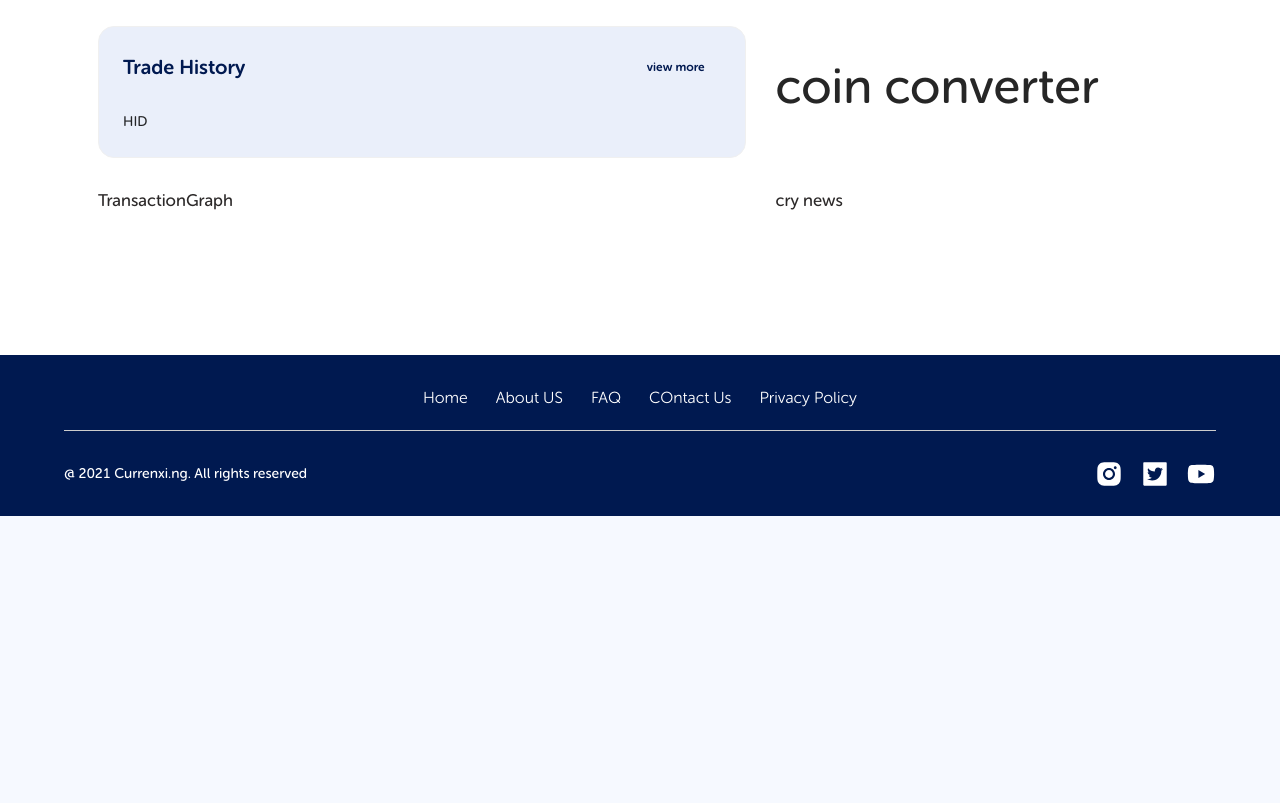
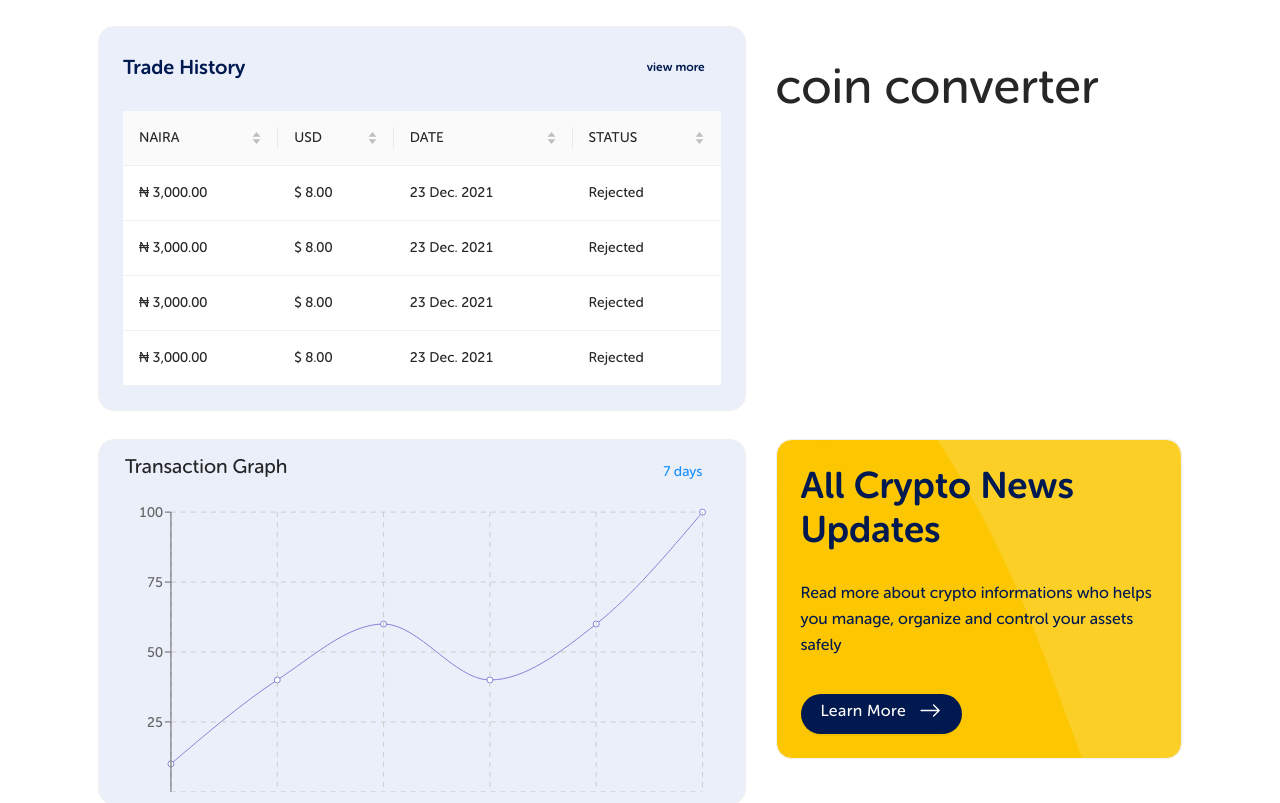
Before and after one commit to sunnextt/curcy-app, a React (Create React App) app: page /dashboard in a window 1280 px wide. Shown: the part 389-1192 px from the top of the page. Before the commit the page ends 905 px from the top, so only its background shows below. Built offline with nearby package versions, Linux system fonts and the light colour scheme.

Commit message:
working on coin converter design

```diff
--- a/package.json
+++ b/package.json
@@ -21,6 +21,7 @@
     "react-redux": "^7.2.6",
     "react-router-dom": "^5.3.0",
     "react-scripts": "4.0.3",
+    "recharts": "^2.1.8",
     "redux": "^4.1.2",
     "redux-connect-decorator": "^0.2.1",
     "redux-localstorage": "^0.4.1",
--- a/src/DashboardPages/Dashboard/Overviews/AllcryptoNews/index.js
+++ b/src/DashboardPages/Dashboard/Overviews/AllcryptoNews/index.js
@@ -0,0 +1,35 @@
+import React from 'react';
+import AllCryptoNewsWrapper, { Button, Card } from './styled';
+import Background from '../../../../assets/dashboard/newBg.png'
+import { BsArrowRight } from 'react-icons/bs';
+
+
+const AllCryptoNews = () => {
+  return (
+    <AllCryptoNewsWrapper>
+      <Card
+        style={{
+          width: '100%',
+          background: '#FCC700',
+          borderRadius: '16px',
+          backgroundImage: `url(${Background})`,
+          backgroundRepeat: 'no-repeat',
+        }}
+      >
+        <div className="news_content_div">
+          <div>
+            <h3>All Crypto News Updates</h3>
+            <h6>Read more about crypto informations who helps you manage, organize and control your assets safely</h6>
+          </div>
+          <div>
+            <Button href="" type="primary" shape="round" size="large">
+              Learn More &nbsp;&nbsp; <BsArrowRight size="29"/>
+            </Button>
+          </div>
+        </div>
+      </Card>
+    </AllCryptoNewsWrapper>
+  );
+};
+
+export default AllCryptoNews;
--- a/src/DashboardPages/Dashboard/Overviews/AllcryptoNews/styled.js
+++ b/src/DashboardPages/Dashboard/Overviews/AllcryptoNews/styled.js
@@ -0,0 +1,50 @@
+import styled from 'styled-components';
+
+import { Button as _Button, Card as _Card } from 'antd';
+
+const AllCryptoNewsWrapper = styled.div``;
+
+export const Card = styled(_Card)`
+  .news_content_div {
+    display: flex;
+    flex-direction: column;
+    justify-content: space-around;
+
+    h6 {
+      font-style: normal;
+      font-weight: normal;
+      font-size: 16px;
+      line-height: 26px;
+      color: #001950;
+      padding: 2rem 0;
+    }
+
+    h3 {
+      font-family: Museo Sans Rounded;
+      font-style: normal;
+      font-weight: bold;
+      font-size: 37px;
+      line-height: 44px;
+      color: #001950;
+      margin: 0;
+    }
+  }
+`;
+export const Button = styled(_Button)`
+  display: flex;
+  align-items: center;
+  justify-content: center;
+  font-style: normal;
+  font-weight: normal;
+  width: 161px;
+  height: 40px;
+  font-size: 14px;
+  line-height: 17px;
+  letter-spacing: 0.4px;
+  color: #ffffff;
+  background: #001950;
+  border-radius: 18px;
+  border: none;
+`;
+
+export default AllCryptoNewsWrapper;
--- a/src/DashboardPages/Dashboard/Overviews/ReferRewards/index.js
+++ b/src/DashboardPages/Dashboard/Overviews/ReferRewards/index.js
@@ -1,11 +1,13 @@
 import React from 'react';
 import ReferRewardWrapper, { Button, Card } from './styled';
 import handok from '../../../../assets/dashboard/handok.png';
+import { BsArrowRight } from 'react-icons/bs';
+
 
 const ReferReward = () => {
   return (
     <ReferRewardWrapper>
-      <Card style={{ width: '100%', background: '#001950', borderRadius: '16px'}}>
+      <Card style={{ width: '100%', background: '#001950', borderRadius: '16px' }}>
         <div className="card_contents">
           <div className="btn_div">
             <div>
@@ -14,7 +16,7 @@ const ReferReward = () => {
             </div>
             <div>
               <Button href="" type="primary" shape="round" size="large">
-                Learn More
+                Learn More &nbsp;&nbsp; <BsArrowRight size="29" style={{paddingTop: "10px"}} />
               </Button>
             </div>
           </div>
--- a/src/DashboardPages/Dashboard/Overviews/ReferRewards/styled.js
+++ b/src/DashboardPages/Dashboard/Overviews/ReferRewards/styled.js
@@ -35,6 +35,7 @@ export const Card = styled(_Card)`
   }
 `;
 export const Button = styled(_Button)`
+  display: flex;
   font-family: Museo Sans Rounded;
   width: 161px;
   height: 40px;
--- a/src/DashboardPages/Dashboard/Overviews/TradeHistory/HistoryTable/index.js
+++ b/src/DashboardPages/Dashboard/Overviews/TradeHistory/HistoryTable/index.js
@@ -0,0 +1,78 @@
+import React from 'react';
+import { Table } from 'antd';
+
+const columns = [
+  {
+    title: 'NAIRA',
+    dataIndex: 'naira',
+    sorter: {
+      compare: (a, b) => a.naira - b.naira,
+    },
+  },
+  {
+    title: 'USD',
+    dataIndex: 'usd',
+    sorter: {
+      compare: (a, b) => a.usd - b.usd,
+    },
+  },
+  {
+    title: 'DATE',
+    dataIndex: 'date',
+    sorter: {
+      compare: (a, b) => a.date - b.date,
+    },
+  },
+  {
+    title: 'STATUS',
+    dataIndex: 'status',
+    sorter: {
+      compare: (a, b) => a.status - b.status,
+    },
+  },
+];
+
+const data = [
+  {
+    key: '1',
+    naira: '₦ 3,000.00',
+    usd: '$ 8.00',
+    date: '23 Dec. 2021',
+    status: 'Rejected',
+  },
+  {
+    key: '2',
+    naira: '₦ 3,000.00',
+    usd: '$ 8.00',
+    date: '23 Dec. 2021',
+    status: 'Rejected',
+  },
+  {
+    key: '3',
+    naira: '₦ 3,000.00',
+    usd: '$ 8.00',
+    date: '23 Dec. 2021',
+    status: 'Rejected',
+  },
+  {
+    key: '4',
+    naira: '₦ 3,000.00',
+    usd: '$ 8.00',
+    date: '23 Dec. 2021',
+    status: 'Rejected',
+  },
+];
+
+function onChange(filters, sorter, extra) {
+  console.log('params', filters, sorter, extra);
+}
+
+const HistoryTable = () => {
+  return (
+    <div>
+      <Table columns={columns} dataSource={data} onChange={onChange} pagination={false} />
+    </div>
+  );
+};
+
+export default HistoryTable;
--- a/src/DashboardPages/Dashboard/Overviews/TradeHistory/index.js
+++ b/src/DashboardPages/Dashboard/Overviews/TradeHistory/index.js
@@ -1,6 +1,7 @@
 import React from 'react';
 import { Col, Row } from 'antd';
 import TradeHistoryWrapper, { Card, Button } from './styled';
+import HistoryTable from './HistoryTable';
 
 const TradeHistory = () => {
   return (
@@ -12,7 +13,9 @@ const TradeHistory = () => {
               <h5>Trade History</h5>
               <Button type="link">view more </Button>
             </div>
-            <div className="table_contents">HID</div>
+            <div className="table_contents">
+              <HistoryTable/>
+            </div>
           </Card>
         </Col>
         <Col xs={24} sm={24} md={8} lg={9}>
--- /dev/null
+++ b/src/DashboardPages/Dashboard/Overviews/TransactionGraph/TransactionGraph/index.js
@@ -0,0 +1,47 @@
+import React from 'react';
+import { ResponsiveContainer, AreaChart, Line, Area, CartesianGrid, XAxis, YAxis, Tooltip, Legend, LineChart } from 'recharts';
+
+const data = [
+  {
+    name: 'Page A',
+    uv: 10,
+  },
+  {
+    name: 'Page B',
+    uv: 40,
+  },
+  {
+    name: 'Page C',
+    uv: 60,
+  },
+  {
+    name: 'Page D',
+    uv: 40,
+  },
+  {
+    name: 'Page E',
+    uv: 60,
+  },
+  {
+    name: 'Page F',
+    uv: 100,
+  },
+];
+
+const renderLineChart = (
+  <ResponsiveContainer width="100%" height={300}>
+    <LineChart data={data} margin={{ top: 20, right: 30, left: 0, bottom: 0 }}>
+      <Line type="monotone" dataKey="uv" stroke="#8884d8" />
+      <CartesianGrid stroke="#ccc" strokeDasharray="5 5" />
+      <YAxis />
+      <Tooltip />
+      {/* <Legend /> */}
+    </LineChart>
+  </ResponsiveContainer>
+);
+
+const TransactionGraph = () => {
+  return <div>{renderLineChart}</div>;
+};
+
+export default TransactionGraph;
--- a/src/DashboardPages/Dashboard/Overviews/TransactionGraph/index.js
+++ b/src/DashboardPages/Dashboard/Overviews/TransactionGraph/index.js
@@ -1,16 +1,26 @@
 import React from 'react';
 import { Col, Row } from 'antd';
 import TransactionGraphWrapper, { Button, Card } from './styled';
+import Graph from './TransactionGraph';
+import AllCryptoNews from '../AllcryptoNews';
 
 const TransactionGraph = () => {
   return (
     <TransactionGraphWrapper>
       <Row>
         <Col xs={24} sm={24} md={16} lg={15} style={{ paddingRight: '30px' }}>
-          TransactionGraph
+          <Card size="small" style={{ width: '100%', background: '#EAEFFA', borderRadius: '16px' }}>
+            <div className="card_title">
+              <h5>Transaction Graph</h5>
+              <Button type="link">7 days </Button>
+            </div>
+            <div className="table_contents">
+              <Graph />
+            </div>
+          </Card>
         </Col>
         <Col xs={24} sm={24} md={8} lg={9}>
-            cry news
+          <AllCryptoNews />
         </Col>
       </Row>
     </TransactionGraphWrapper>
--- a/src/DashboardPages/Dashboard/Overviews/TransactionGraph/styled.js
+++ b/src/DashboardPages/Dashboard/Overviews/TransactionGraph/styled.js
@@ -5,11 +5,11 @@ import { Button as _Button, Card as _Card } from 'antd';
 const TransactionGraphWrapper = styled.div``;
 
 export const Card = styled(_Card)`
-  .card_contents {
+         .card_title {
            display: flex;
            align-items: center;
            justify-content: space-between;
-    padding: 1.6rem 1rem;
+           padding: 0 1rem;
 
            h6 {
              font-style: normal;
@@ -33,17 +33,6 @@ export const Card = styled(_Card)`
        `;
 export const Button = styled(_Button)`
   font-family: Museo Sans Rounded;
-  width: 161px;
-  height: 47px;
-  font-style: normal;
-  font-weight: 600;
-  font-size: 14px;
-  line-height: 17px;
-  letter-spacing: 0.4px;
-  color: #001950;
-  background: #fcc700;
-  border: none;
-  border-radius: 23.5px;
 `;
 
 export default TransactionGraphWrapper;
```
Also changed, not shown: src/DashboardPages/Dashboard/Overviews/TradeHistory/HistoryTable/styled.js (deleted, +0 -79 lines), src/assets/dashboard/newBg.png (added), 1 other file (tests, documents, lock files or other folders). Lines whose indentation alone changed are shown as unchanged.
